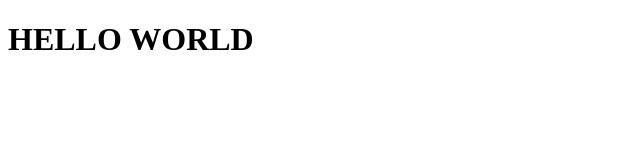
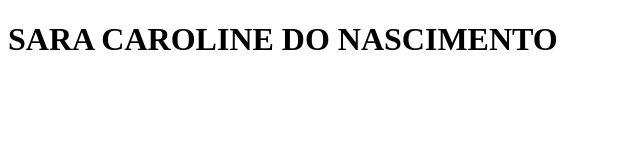
Before and after one commit to saracaroline13/saracaroline, a plain HTML site: page index.html in a window 1280 px wide. Shown: the whole page, without its empty margins (0-640 px from the left). Drawn offline with Linux system fonts and the light colour scheme.

Commit message:
Update index.html

```diff
--- a/index.html
+++ b/index.html
@@ -6,6 +6,6 @@
     <title>Sara Caroline</title>
 </head>
 <body>
-    <h1>HELLO WORLD</h1>
+    <h1>SARA CAROLINE DO NASCIMENTO</h1>
 </body>
 </html>
```
